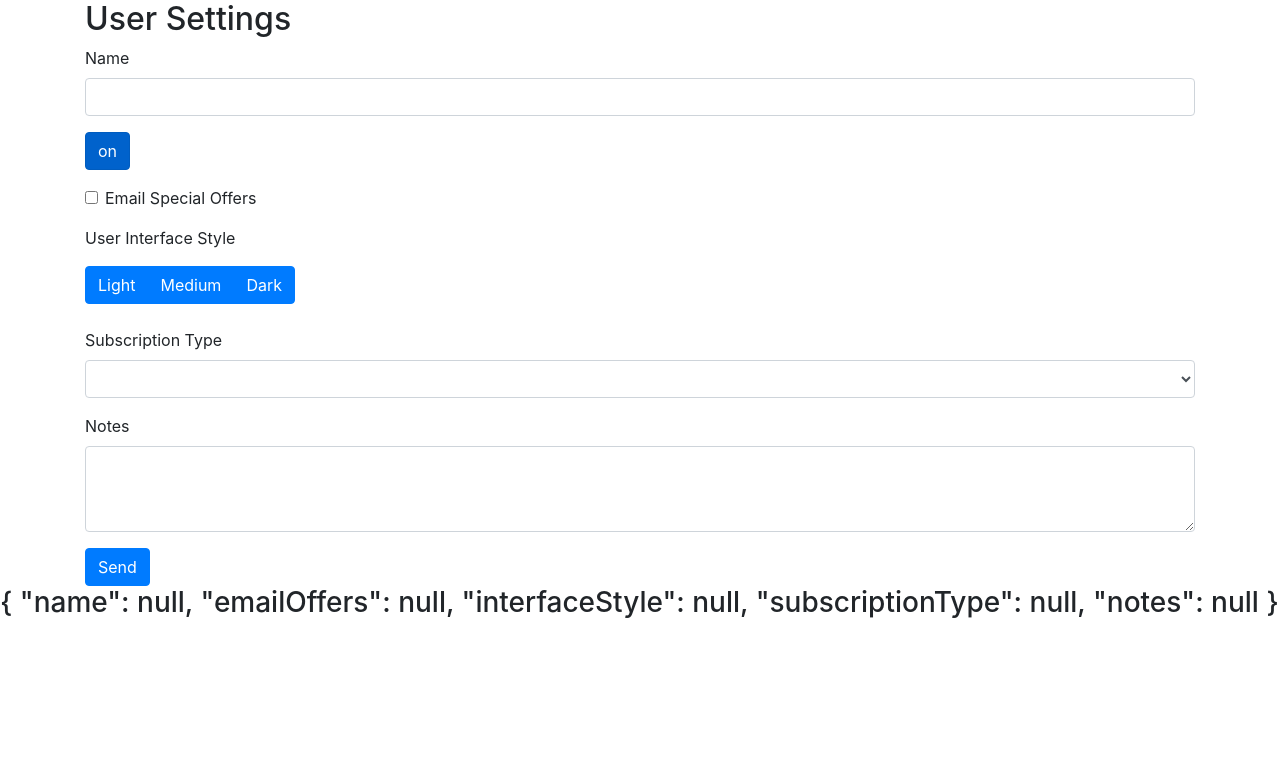
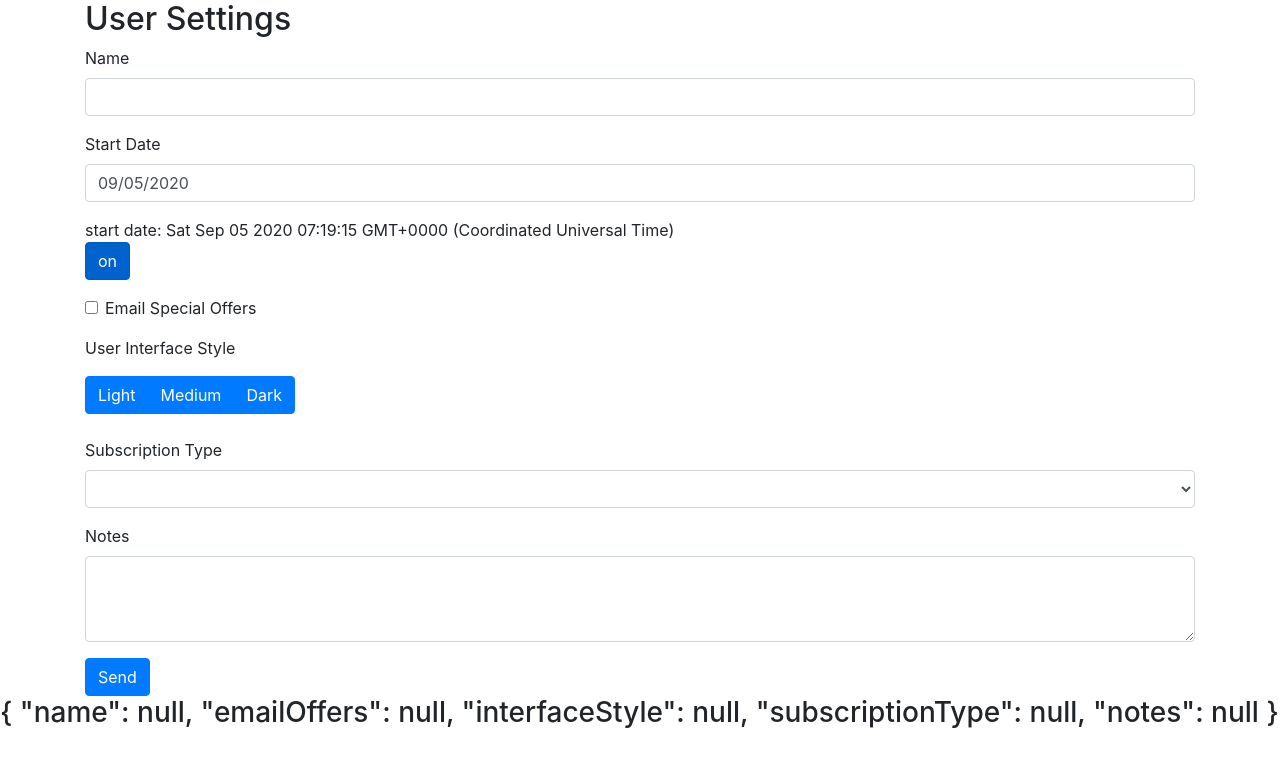
Before and after one commit to willemverbuyst/forms-exercise-angular, an Angular app: page / in a window 1280 px wide. Shown: the top 766 px of the page. Built offline with nearby package versions, Linux system fonts and the light colour scheme.

Commit message:
Add datepicker

```diff
--- a/angular.json
+++ b/angular.json
@@ -21,6 +21,7 @@
             "aot": true,
             "assets": ["src/favicon.ico", "src/assets"],
             "styles": [
+              "./node_modules/ngx-bootstrap/datepicker/bs-datepicker.css",
               "node_modules/bootstrap/dist/css/bootstrap.min.css",
               "src/styles.css"
             ],
--- a/src/app/app.module.ts
+++ b/src/app/app.module.ts
@@ -2,14 +2,24 @@
 import { NgModule } from '@angular/core';
 import { FormsModule } from '@angular/forms';
 import { HttpClientModule } from '@angular/common/http';
+import { BrowserAnimationsModule } from '@angular/platform-browser/animations';
+
 import { ButtonsModule } from 'ngx-bootstrap/buttons';
+import { BsDatepickerModule } from 'ngx-bootstrap/datepicker';
 
 import { AppComponent } from './app.component';
 import { UserSettingsFormComponent } from './user-settings-form/user-settings-form.component';
 
 @NgModule({
   declarations: [AppComponent, UserSettingsFormComponent],
-  imports: [BrowserModule, FormsModule, HttpClientModule, ButtonsModule],
+  imports: [
+    BrowserModule,
+    FormsModule,
+    HttpClientModule,
+    BrowserAnimationsModule,
+    ButtonsModule.forRoot(),
+    BsDatepickerModule.forRoot(),
+  ],
   providers: [],
   bootstrap: [AppComponent],
 })
--- a/src/app/user-settings-form/user-settings-form.component.html
+++ b/src/app/user-settings-form/user-settings-form.component.html
@@ -20,6 +20,21 @@
         Enter a name
       </div>
     </div>
+
+    <div class="form-group">
+      <label for="startDate">Start Date</label>
+      <input
+        type="text"
+        placeholder="Start startDate"
+        class="form-control"
+        bsDatepicker
+        [(ngModel)]="startDate"
+        name="startDate"
+        id="startDate"
+      />
+    </div>
+
+    start date: {{ startDate }}
 
     <div class="form-group">
       <button
--- a/src/app/user-settings-form/user-settings-form.component.ts
+++ b/src/app/user-settings-form/user-settings-form.component.ts
@@ -19,6 +19,7 @@
   };
 
   singleModel = 'on';
+  startDate: Date;
 
   userSettings: UserSettings = { ...this.originalUserSettings };
   postError = false;
@@ -29,6 +30,7 @@
 
   ngOnInit(): void {
     this.subscriptionTypes = this.dataService.getSubscriptionTypes();
+    this.startDate = new Date();
   }
 
   onHttpError(errorResponse: any) {
```
